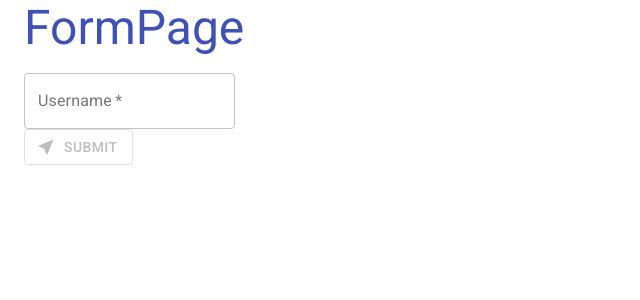
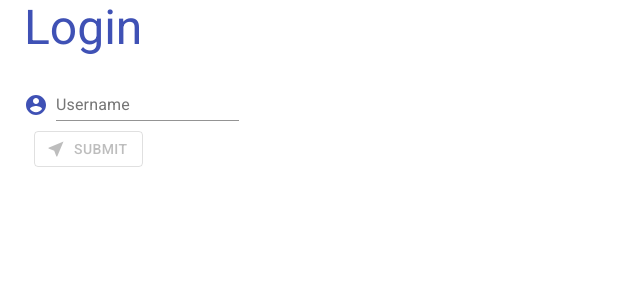
Before and after one commit to nutthanonn/personal-website, a React (Create React App) app: page / in a window 1280 px wide. Shown: the top 300 px of the page, without its empty margins (0-640 px from the left). Built offline with nearby package versions, Linux system fonts and the light colour scheme.

Commit message:
[+] ReactJS

```diff
--- a/src/MainComponent/App.js
+++ b/src/MainComponent/App.js
@@ -5,7 +5,7 @@ const App = () => {
   return (
     <Container>
       <Typography variant="h3" color="primary" gutterBottom>
-        FormPage
+        Login
       </Typography>
       <LoginPage />
     </Container>
--- a/src/MainComponent/components/LoginPage.js
+++ b/src/MainComponent/components/LoginPage.js
@@ -1,8 +1,20 @@
 import { Button, TextField } from "@material-ui/core";
 import { useEffect, useState } from "react";
 import NearMeIcon from "@material-ui/icons/NearMe";
+import { Grid, makeStyles } from "@material-ui/core";
+import AccountCircle from "@material-ui/icons/AccountCircle";
+
+const useStyles = makeStyles({
+  btn: {
+    margin: "10px",
+    "&:hover": {
+      backgroundColor: "#f7f7f7",
+    },
+  },
+});
 
 const LoginPage = () => {
+  const classes = useStyles();
   const [user, setUser] = useState("");
   const [formCheck, setFormCheck] = useState(false);
 
@@ -25,16 +37,23 @@ const LoginPage = () => {
     <div>
       <form noValidate autoComplete="off" onSubmit={test}>
         <div>
-          <TextField
-            label="Username"
-            variant="outlined"
-            color="primary"
-            required
-            onChange={Username}
-            value={user}
-          />
+          <Grid container spacing={1} alignItems="flex-end">
+            <Grid item>
+              <AccountCircle color="primary" />
+            </Grid>
+            <Grid item>
+              <TextField
+                id="input-with-icon-grid"
+                label="Username"
+                value={user}
+                onChange={Username}
+                color="primary"
+              />
+            </Grid>
+          </Grid>
         </div>
         <Button
+          className={classes.btn}
           variant="outlined"
           color="primary"
           type="submit"
```
Also changed, not shown: src/MainComponent/components/MainPage.js (added, +9 -0 lines).
